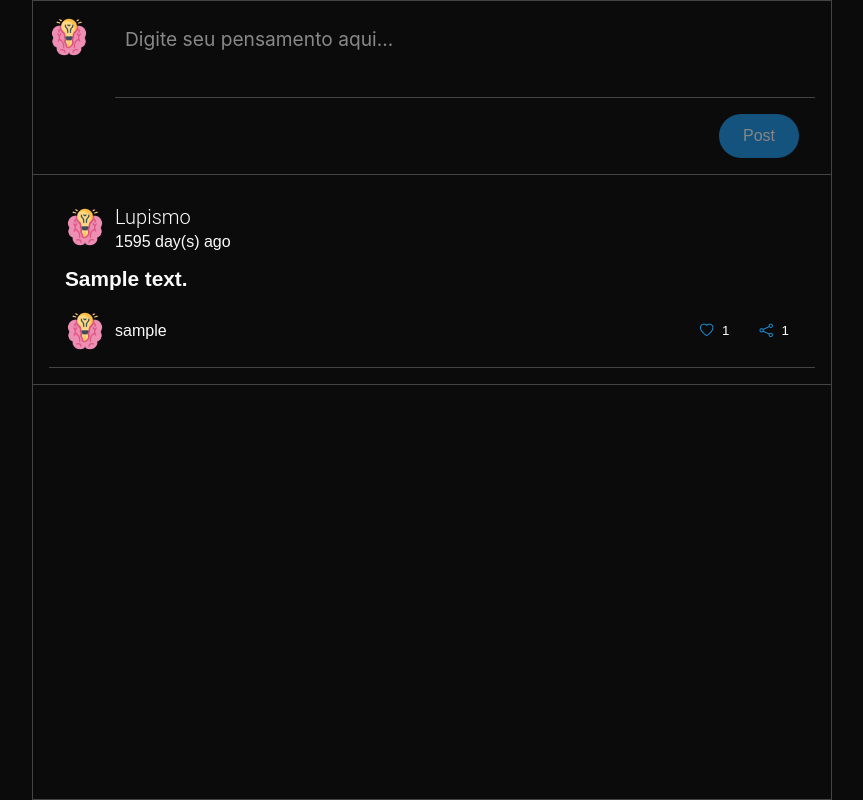
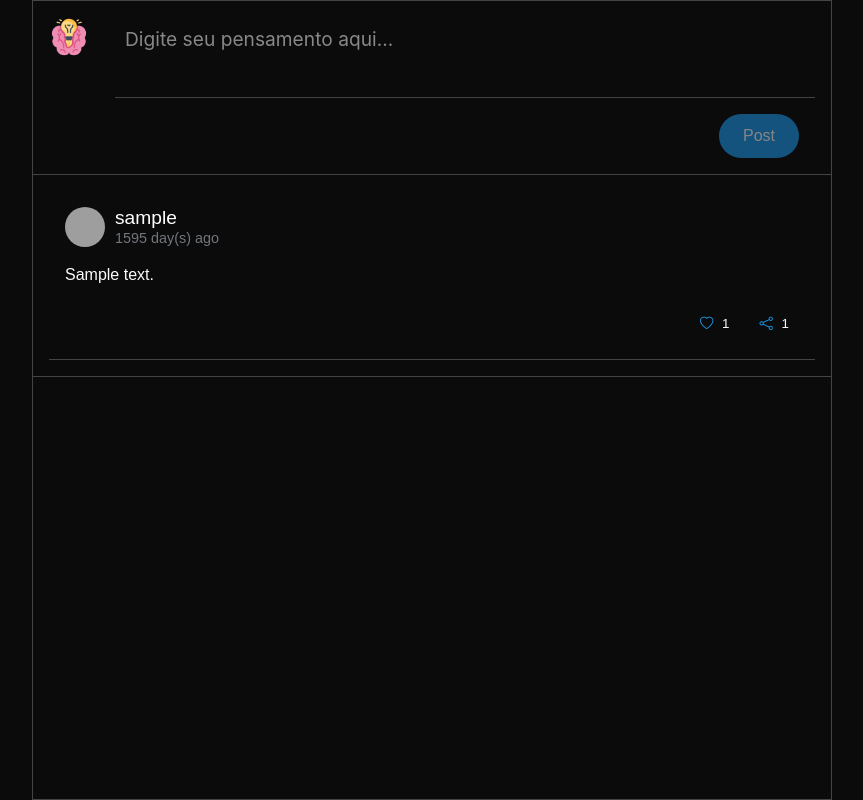
Before and after one commit to luizfernandoin/LUPISMO, a Flask app: page / in a window 1280 px wide. Shown: the whole page, without its empty margins (208-1071 px from the left). Run offline with Flask 3, Linux system fonts and the light colour scheme; tables that the repository leaves empty hold one stand-in row (values such as "Sample post"); some libraries are stand-ins or nearby versions; grey boxes are pictures that could not be loaded.

Commit message:
feat: colocando foto de perfil nos thoughts

```diff
--- a/app/controllers/default.py
+++ b/app/controllers/default.py
@@ -1,8 +1,10 @@
 from app import app, socketio, db
 from ..models.tables import User, Thought, Like, Share
 from flask_socketio import emit, send
-from flask import render_template, url_for, request, redirect, flash, session, jsonify
+from flask import render_template, url_for, request, redirect, flash, session, jsonify, send_from_directory
 from werkzeug.security import generate_password_hash, check_password_hash
+import time
+import os
 
 messages = []
 
@@ -67,6 +69,11 @@ def signup():
         db.session.add(new_user)
         db.session.commit()
 
+        profile = request.files['capa']
+        upload_path = app.config['UPLOAD_PATH']
+        timestamp = time.time()
+        profile.save(f'{upload_path}/profile{new_user.id}-{timestamp}.jpg')
+
         flash('User registered successfully. You can now login.', 'success')
         return redirect(url_for('home'))
 
@@ -117,13 +124,20 @@ def add_thought(data):
 
     flash('Pensamento adicionado com sucesso!', 'success')
 
+    profile_image = recupera_imagem(new_thought.author_id)
+    if profile_image:
+        profile_url = url_for('imagem', nome_arquivo=profile_image)
+    else:
+        profile_url = url_for('static', filename='src/profile.png')
+
     thought_data = {
         'id': new_thought.id,
         'thought': new_thought.text,
         'author': new_thought.author.username,
         'likes': 0,
         'shares': 0,
-        'time': new_thought.time_since_posted()
+        'time': new_thought.time_since_posted(),
+        'profile': profile_url
     }
 
 
@@ -171,3 +185,22 @@ def get_time_posted():
         })
 
     socketio.emit('updateTimePosted', thought_data)
+
+@app.route('/uploads/<nome_arquivo>')
+def imagem(nome_arquivo):
+    return send_from_directory(app.config['UPLOAD_PATH'], nome_arquivo)
+
+def recupera_imagem(id):
+    for nome_arquivo in os.listdir(app.config['UPLOAD_PATH']):
+        if f'profile{id}' in nome_arquivo:
+            return nome_arquivo
+    return None
+
+@app.route('/visualiza/<int:id>')
+def visualiza_imagem(id):
+    capa = recupera_imagem(id)
+    if capa:
+        return imagem(capa)
+    else:
+        flash('Imagem não encontrada', 'error')
+        return redirect(url_for('home'))
--- a/app/static/css/thought.css
+++ b/app/static/css/thought.css
@@ -148,23 +148,36 @@
 }
 
 .thought-content {
-    font-size: 1.3em;
+    width: 100%;
+    word-wrap: break-word;
+}
+
+.thought-content span {
+    font-size: 1em;
     line-height: 1.55em;
-    font-weight: 700;
-    font-family: "Roboto Slab", "Times New Roman", serif;
-    flex-grow: 1;
+    font-weight: 400;
 }
 
 .thought-footer {
     display: flex;
-    justify-content: space-between;
+    justify-content: end;
     align-items: center;
     height: 5vh;
 }
 
-.author-info {
+.author-profile {
     display: flex;
     align-items: center;
+}
+
+.author-info p {
+    font-size: 1.2rem;
+    color: #fff;
+}
+
+.author-info span {
+    font-size: .9rem;
+    color: rgb(113, 118, 123);
 }
 
 .action-buttons {
--- a/app/static/js/script.js
+++ b/app/static/js/script.js
@@ -13,6 +13,7 @@ window.onload = function() {
 
     //Função que renderizará na tela a mensagem enviada pelo usuario.
     function addToChat(msg) {
+        console.log(msg.profile)
         const pensamento = document.querySelector(".thought-main");
         if (!pensamento) {
             console.error("Element with class 'thought-main' not found.");
@@ -42,7 +43,7 @@ window.onload = function() {
                 <div class="thought-footer">
                     <div class="author-info">
                         <div class="logo-container">
-                            <img src="../static/src/logo.png" alt="Foto do Autor">
+                            <img src="${msg.profile}" alt="Foto do Autor">
                         </div>
                         <span>${msg.author}</span>
                     </div>
--- a/app/templates/index.html
+++ b/app/templates/index.html
@@ -32,11 +32,13 @@
         <div class="thought-container" thought-id="{{ thought.id }}">
             <div class="card-thought">
                 <div class="thought-header">
-                    <div class="logo-container">
-                        <img src="{{ url_for('static', filename='src/logo.png') }}" alt="Logo do Site">
+                    <div class="author-profile">
+                        <div class="logo-container">
+                            <img src="{{ url_for('visualiza_imagem', id=thought.author_id) }}" alt="Foto do Autor">
+                        </div>
                     </div>
-                    <div>
-                        <h5>Lupismo</h5>
+                    <div class="author-info">
+                        <p>{{ thought.author.username }}</p>
                         <span class="post-time">{{ thought.time_since_posted() }}</span>
                     </div>
                 </div>
@@ -46,12 +48,6 @@
                 </div>
 
                 <div class="thought-footer">
-                    <div class="author-info">
-                        <div class="logo-container">
-                            <img src="{{ url_for('static', filename='src/logo.png') }}" alt="Foto do Autor">
-                        </div>
-                        <span>{{ thought.author.username }}</span>
-                    </div>
                     <div class="action-buttons">
                         <button class="like-button">
                             {% if thought.user_liked(user_id) %}
```
